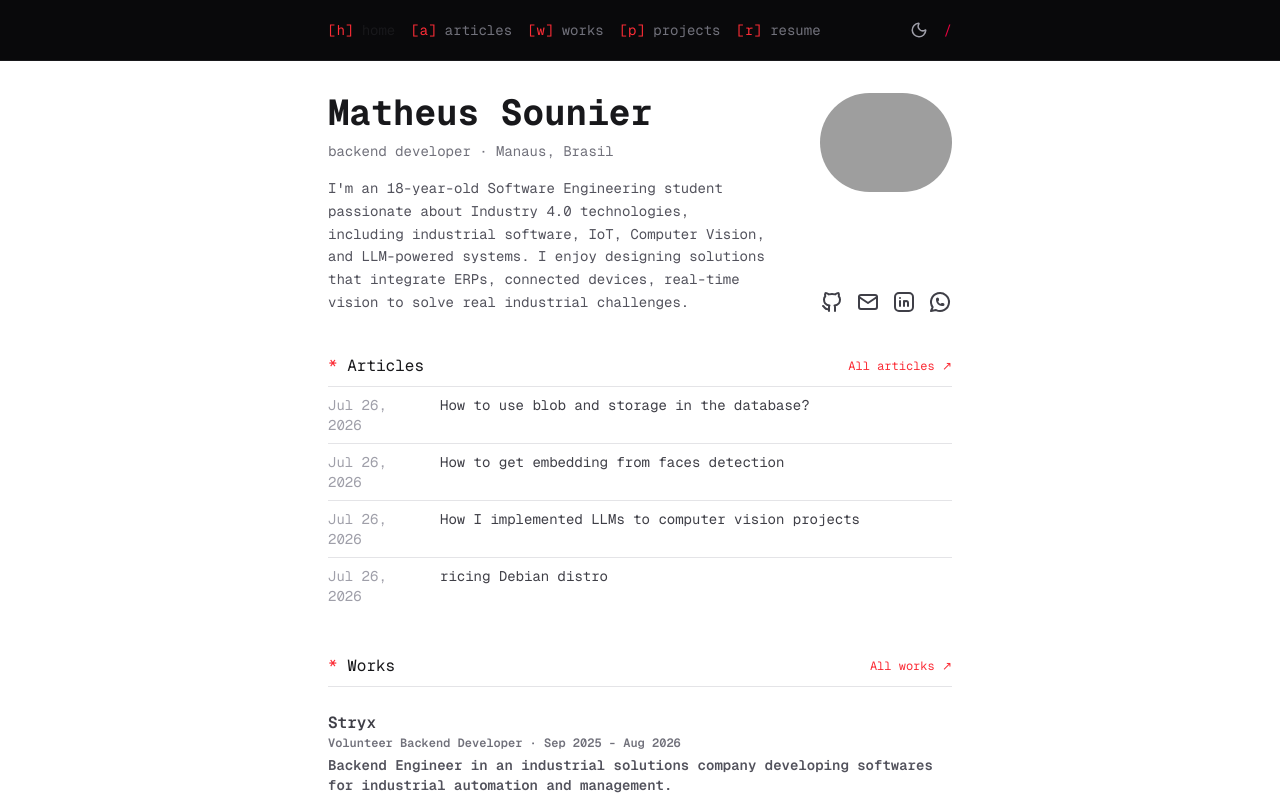
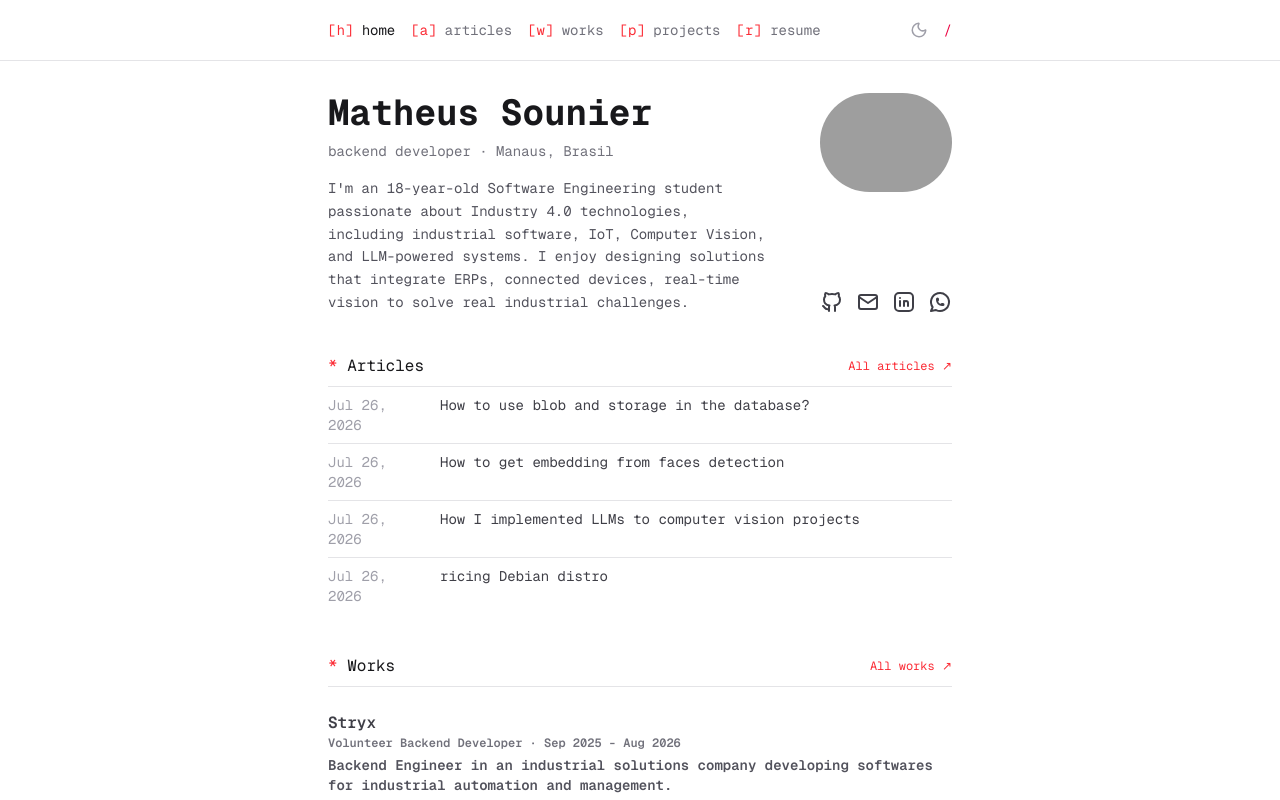
Before and after one commit to Matheus-Sounier/Portifolio, a Next.js app: page / in a window 1280 px wide. Shown: the top 800 px of the page. Built offline with nearby package versions, Linux system fonts and the light colour scheme; grey boxes are pictures that could not be loaded.

Commit message:
feat: loads the themescript to change the background color with global.css

```diff
--- a/app/globals.css
+++ b/app/globals.css
@@ -1,9 +1,16 @@
 @import "tailwindcss";
 @plugin "@tailwindcss/typography";
+
+@custom-variant dark (&:where(.dark, .dark *));
 
 :root {
   --background: #ffffff;
   --foreground: #171717;
+}
+
+.dark {
+  --background: #09090b;
+  --foreground: #ededed;
 }
 
 @theme inline {
@@ -13,13 +20,6 @@
   --font-mono: var(--font-geist-mono);
 }
 
-@media (prefers-color-scheme: dark) {
-  :root {
-    --background: #0a0a0a;
-    --foreground: #ededed;
-  }
-}
-
 body {
   background: var(--background);
   color: var(--foreground);
--- a/app/layout.js
+++ b/app/layout.js
@@ -1,6 +1,7 @@
 import { Geist, Geist_Mono } from "next/font/google";
 import "./globals.css";
 import { Nav } from '@/app/components/Nav'
+import { ThemeScript } from '@/app/components/ThemeScript'
 import { getSearchIndex } from '@/lib/search'
 
 const geistSans = Geist({
@@ -24,10 +25,14 @@ export default function RootLayout({ children }) {
   return (
     <html
       lang="en"
+      suppressHydrationWarning
       className={`${geistSans.variable} ${geistMono.variable} h-full antialiased`}
     >
-      <body className="min-h-full flex flex-col bg-zinc-950">
-        <header className="sticky top-0 z-20 bg-zinc-950 border-b border-zinc-900">
+      <head>
+        <ThemeScript />
+      </head>
+      <body className="min-h-full flex flex-col bg-white dark:bg-zinc-950 transition-colors duration-150">
+        <header className="sticky top-0 z-20 bg-white dark:bg-zinc-950 border-b border-zinc-200 dark:border-zinc-900 transition-colors duration-150">
           <div className="max-w-2xl mx-auto w-full px-6 py-5">
             <Nav searchIndex={searchIndex} />
           </div>
```
